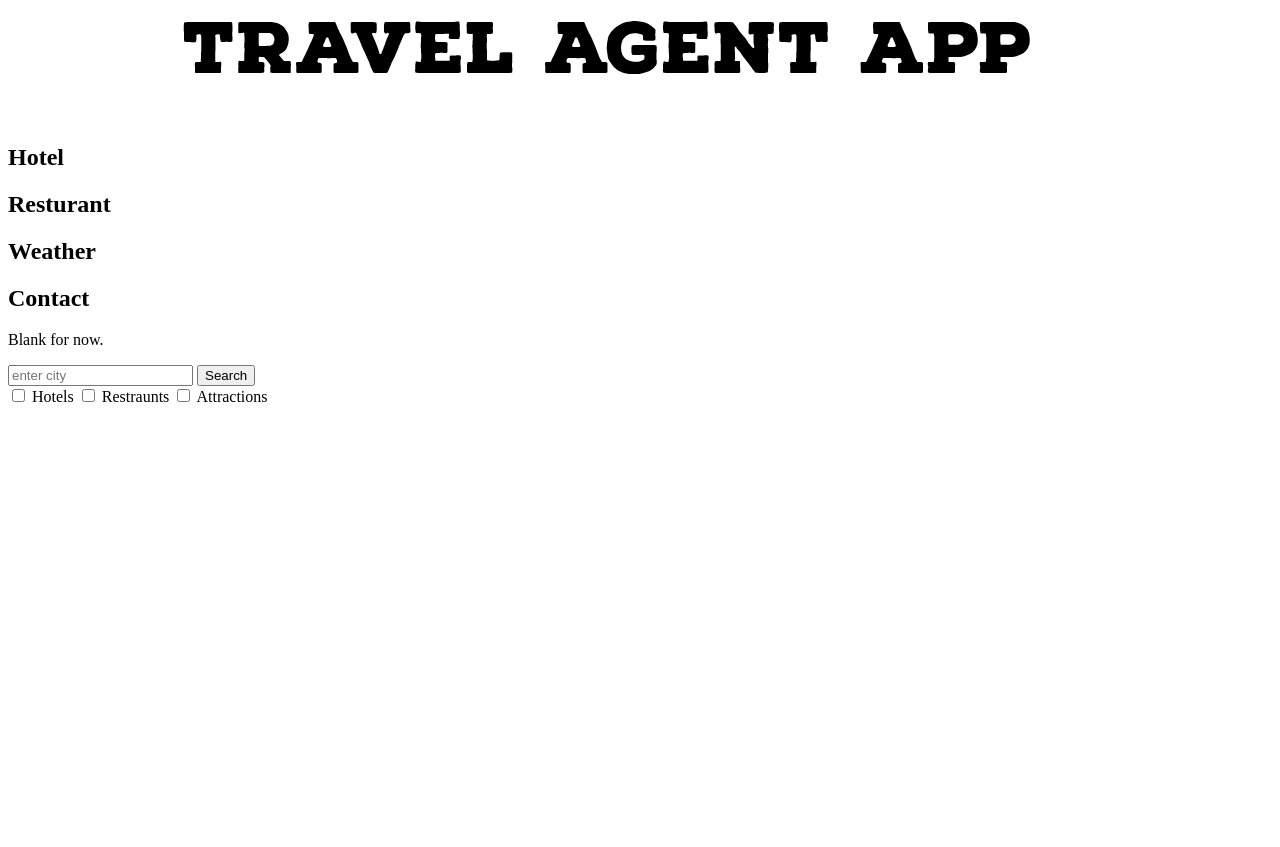
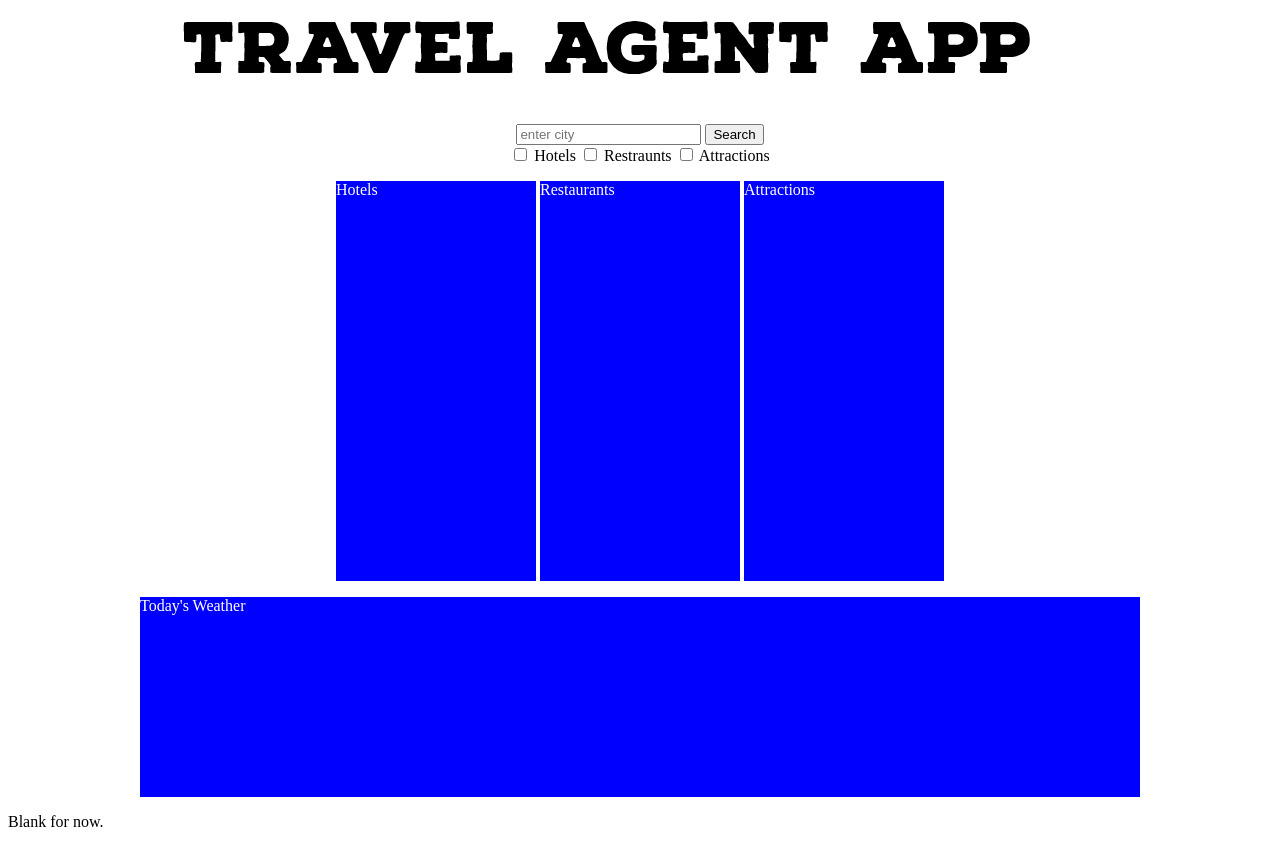
Before and after one commit to Coridane/travelagentapp, a plain HTML site: page index.html in a window 1280 px wide. Shown: the part 360-1207 px from the top of the page. Before the commit the page ends 800 px from the top, so only its background shows below. Drawn offline with nearby package versions, Linux system fonts and the light colour scheme.

Commit message:
Update index.html

```diff
--- a/assets/css/styles.css
+++ b/assets/css/styles.css
@@ -0,0 +1,39 @@
+main {
+    text-align: center;
+    width: 100%;
+}
+
+#restaurant {
+    display: inline-flex;
+    height: 400px;
+    width: 200px;
+    background-color: blue;
+    color: white;
+    text-align: center;
+}
+
+#hotel {
+    display: inline-flex;
+    height: 400px;
+    width: 200px;
+    background-color: blue;
+    color: white;
+
+}
+
+#attraction {
+    display: inline-flex;
+    height: 400px;
+    width: 200px;
+    background-color: blue;
+    color: white;
+}
+
+#weather {
+    display: inline-flex;
+    height: 200px;
+    width: 1000px;
+    background-color: blue;
+    color: white;
+
+}
--- a/index.html
+++ b/index.html
@@ -5,57 +5,59 @@
     <meta charset="UTF-8">
     <meta name="viewport" content="width=device-width, initial-scale=1.0">
     <title>Traveling Website</title>
+    <link rel="stylesheet" href="./assets/css/styles.css">
+    <title>Travel Agent App</title>
 
 </head>
 
-
-
-
-<head>
-    <title>Travi</title>
+<title>Travi</title>
 
 </head>
 
 <body>
-    <header>
 
-        <h1>Welcome Travi</h1>
-        <img src="./travel_agent_logo_black.png" alt="black and white travel logo" />
+<header>
 
-        <h2>Hotel</h2>
+    <h1>Welcome Travi</h1>
+    <img src="./travel_agent_logo_black.png" alt="black and white travel logo" />
 
+</header>
 
-        <h2>Resturant</h2>
+<main>
 
+    <form id= "search">
+        <input type ="text" id="input" placeholder="enter city" class="form-label">
+        <button type= "submit" class ="">Search</button>
+        <div id = "checkboxes">
+            <input type="checkbox" id="hotelCheck"> Hotels
+            <input type="checkbox" id="restrauntCheck"> Restraunts
+            <input type="checkbox" id="attractionCheck"> Attractions
+        </div>
+    </form>
 
-        <h2>Weather</h2>
+    <p>
 
+    <section id="hotel">Hotels</section>
+    <section id="restaurant">Restaurants</section>
+    <section id="attraction">Attractions</section>
 
-    </header>
+    </p>
 
-    <main>
+    <p>
+    <section id="weather">Today's Weather</section>
+    </p>
 
+    <!-- <section>
+        <h2>Contact</h2>
+        <p></p>
+    </section> -->
 
-        <section>
-            <h2>Contact</h2>
-            <p></p>
-        </section>
-    </main>
+</main>
 
     <footer>
 
         <p> Blank for now.</p>
     </footer>
-
-    <form id= "search">
-        <input type ="text" id="input" placeholder="enter city" class="form-label">
-        <button type= "submit" class ="">Search</button>
-    </form>
-    <div id = "checkboxes">
-        <input type="checkbox" id="hotelCheck"> Hotels
-        <input type="checkbox" id="restrauntCheck"> Restraunts
-        <input type="checkbox" id="attractionCheck"> Attractions
-    </div>
 
     <!-- jquery-->
     <script src="https://cdnjs.cloudflare.com/ajax/libs/jquery/3.2.1/jquery.min.js"></script>
```
